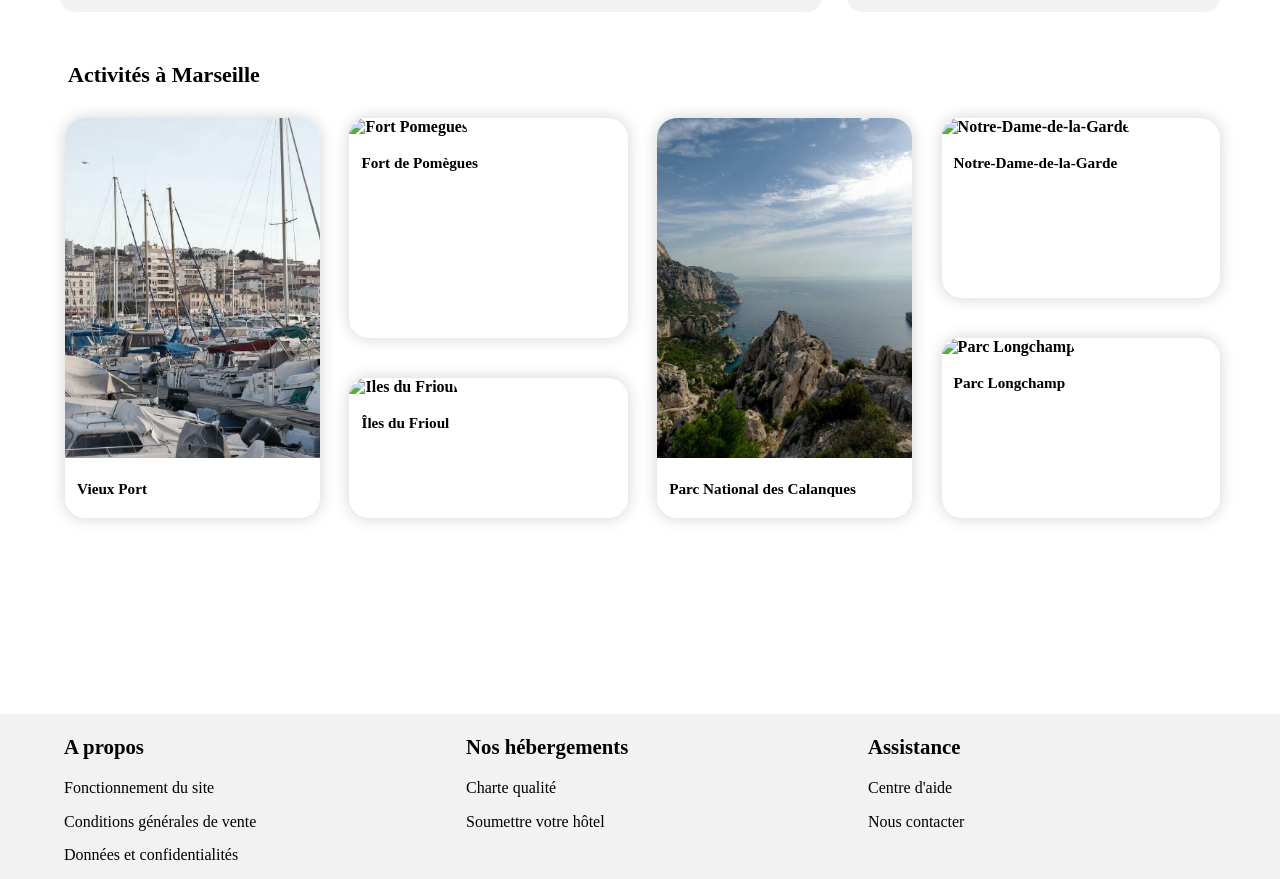
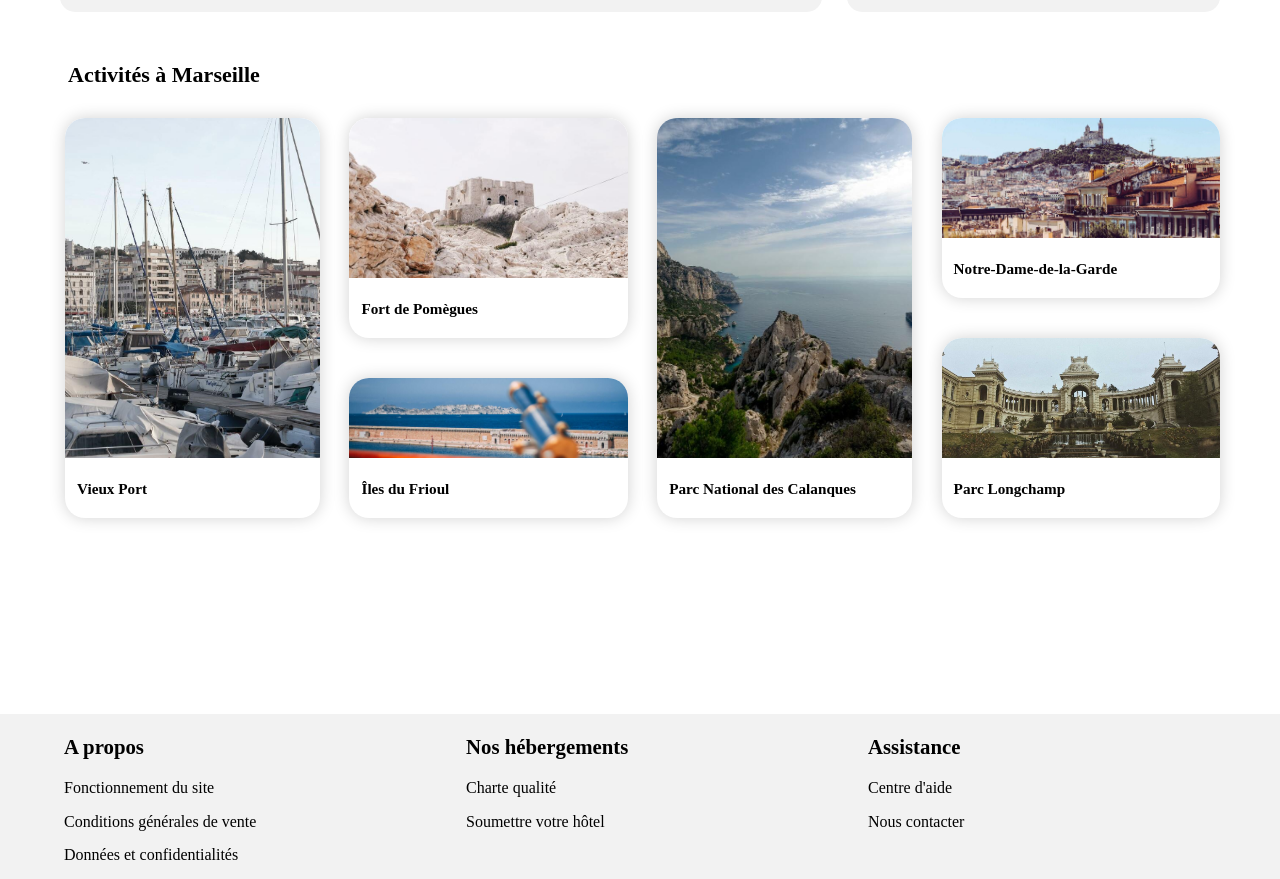
Before and after one commit to Dragiinus/Project-2, a plain HTML site: page index.html in a window 1280 px wide. Shown: the part 1044-1923 px from the top of the page. Drawn offline with Linux system fonts and the light colour scheme; the site is published under a folder, as on GitHub Pages, so addresses that start at the root find nothing; a web font is replaced by a local one.

Commit message:
Correction lien image

```diff
--- a/index.html
+++ b/index.html
@@ -274,7 +274,7 @@
                     <div class="blocactivite">
                         <div class="activite2">
                             <a href="#">
-                                <img src="/images/activites/3_medium/paul-hermann-QFTrLdQIRhI-unsplash.jpg" alt="Fort Pomegues" class="activite2img">
+                                <img src="images/activites/3_medium/paul-hermann-QFTrLdQIRhI-unsplash.jpg" alt="Fort Pomegues" class="activite2img">
                                 <div class="nomactivite">
                                     <h3>Fort de Pomègues</h3>
                                 </div>
@@ -282,7 +282,7 @@
                         </div>
                         <div class="activite3">
                             <a href="#">
-                                <img src="/images/activites/3_medium/kevin-hikari-rV_Qd1l-VXg-unsplash.jpg" alt="Iles du Frioul" class="activite3img">
+                                <img src="images/activites/3_medium/kevin-hikari-rV_Qd1l-VXg-unsplash.jpg" alt="Iles du Frioul" class="activite3img">
                                 <div class="nomactivite">
                                     <h3>Îles du Frioul</h3>
                                 </div>
@@ -300,7 +300,7 @@
                     <div class="blocactivite">
                         <div class="activite5">
                             <a href="#">
-                                <img src="/images/activites/3_medium/florian-wehde-xW9e8gdotxI-unsplash.jpg" alt="Notre-Dame-de-la-Garde" class="activite5img">
+                                <img src="images/activites/3_medium/florian-wehde-xW9e8gdotxI-unsplash.jpg" alt="Notre-Dame-de-la-Garde" class="activite5img">
                                 <div class="nomactivite">
                                     <h3>Notre-Dame-de-la-Garde</h3>
                                 </div>
@@ -308,7 +308,7 @@
                         </div>
                         <div class="activite6">
                             <a href="#">
-                                <img src="/images/activites/3_medium/lena-paulin-wH2-EJoDcV0-unsplash.jpg" alt="Parc Longchamp" class="activite6img">
+                                <img src="images/activites/3_medium/lena-paulin-wH2-EJoDcV0-unsplash.jpg" alt="Parc Longchamp" class="activite6img">
                                 <div class="nomactivite">
                                     <h3>Parc Longchamp</h3>
                                 </div>
```
